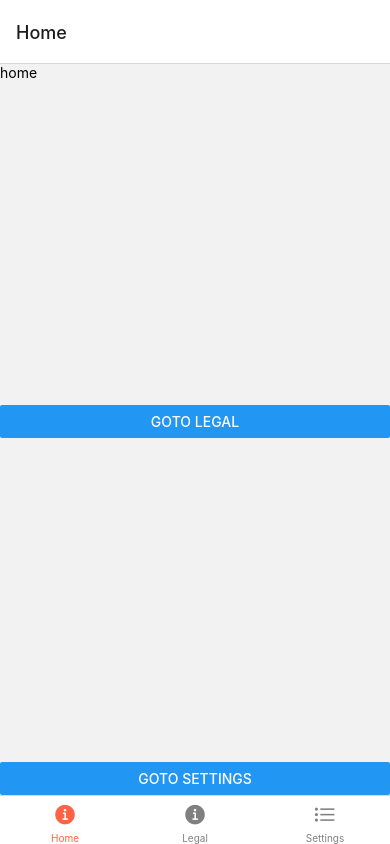
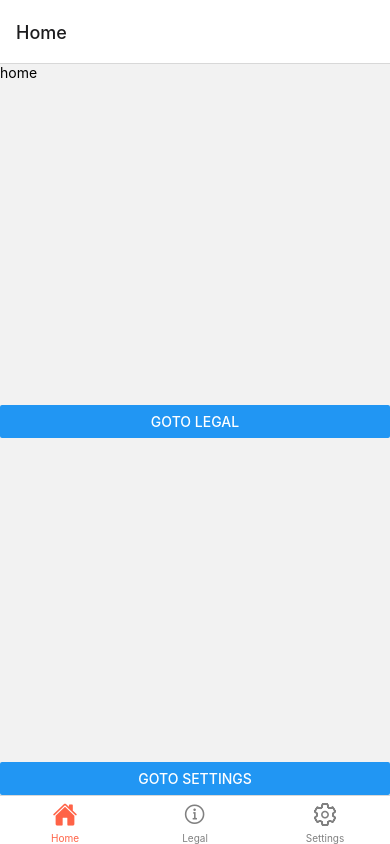
Before and after one commit to jlg-formation/photobook-2023, a React Native app in the folder front/: screen / in a window 390 px wide. Both pictures are taken after a click on the button "SE CONNECTER". Built offline with nearby package versions, Linux system fonts and the light colour scheme.

Commit message:
refactor: tab navigation

```diff
--- a/front/screens/MenuScreen.tsx
+++ b/front/screens/MenuScreen.tsx
@@ -7,6 +7,28 @@ import {LegalScreen} from './menu/LegalScreen';
 import {RootStackParamList} from './menu/navigation';
 import {SettingScreen} from './menu/SettingScreen';
 
+const getIconName = (routeName: keyof RootStackParamList, focused: boolean) => {
+  if (routeName === 'Home') {
+    return focused ? 'home' : 'home-outline';
+  }
+  if (routeName === 'Legal') {
+    return focused ? 'information-circle' : 'information-circle-outline';
+  }
+  return focused ? 'settings' : 'settings-outline';
+};
+
+const getTabBarIcon =
+  (routeName: keyof RootStackParamList) =>
+  ({focused, color, size}: {focused: boolean; color: string; size: number}) => {
+    return (
+      <Ionicons
+        name={getIconName(routeName, focused)}
+        size={size}
+        color={color}
+      />
+    );
+  };
+
 const Tab = createBottomTabNavigator<RootStackParamList>();
 
 export const MenuScreen = () => {
@@ -14,21 +36,7 @@ export const MenuScreen = () => {
     <NavigationContainer>
       <Tab.Navigator
         screenOptions={({route}) => ({
-          // eslint-disable-next-line react/no-unstable-nested-components
-          tabBarIcon: ({focused, color, size}) => {
-            let iconName = 'ios-information-circle';
-
-            if (route.name === 'Home') {
-              iconName = focused
-                ? 'ios-information-circle'
-                : 'ios-information-circle-outline';
-            } else if (route.name === 'Settings') {
-              iconName = focused ? 'ios-list' : 'ios-list-outline';
-            }
-
-            // You can return any component that you like here!
-            return <Ionicons name={iconName} size={size} color={color} />;
-          },
+          tabBarIcon: getTabBarIcon(route.name),
           tabBarActiveTintColor: 'tomato',
           tabBarInactiveTintColor: 'gray',
         })}>
```
